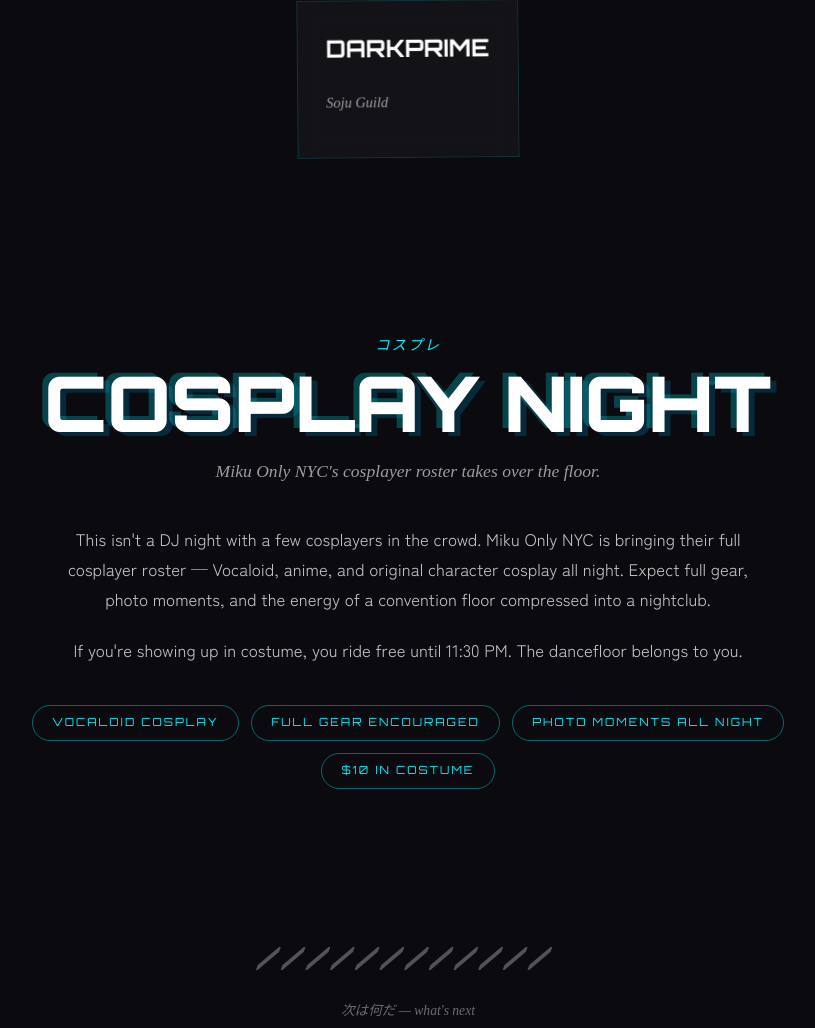
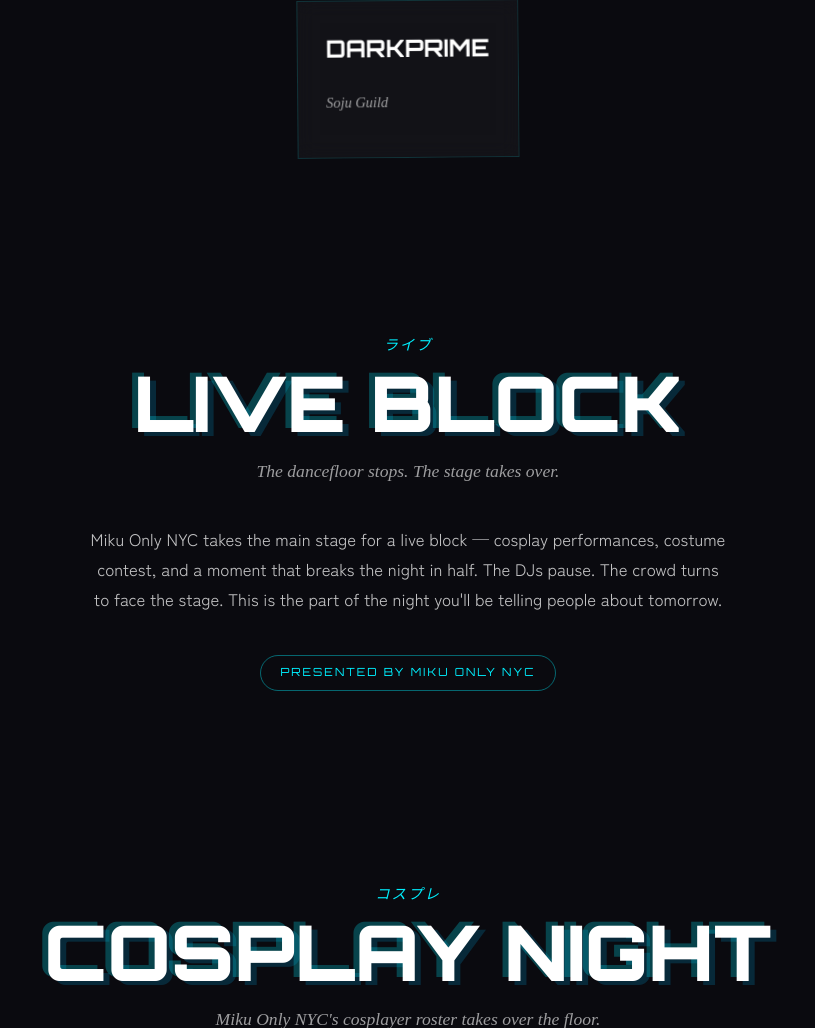
Before and after one commit to SynapticCode/moonlightotakunights, a PHP site: page /sandbox/index.html in a window 1280 px wide. Shown: the part 1613-2641 px from the top of the page, without its empty margins (232-1047 px from the left). Run offline with PHP 8.4, Linux system fonts and the light colour scheme; some libraries are stand-ins or nearby versions.

Commit message:
Sandbox: add live block section between lineup and cosplay
Made-with: Cursor

```diff
--- a/sandbox/index.html
+++ b/sandbox/index.html
@@ -129,6 +129,22 @@
             </div>
         </section>
 
+        <section class="live-block">
+            <div class="live-block-inner">
+                <p class="live-block-jp-label">ライブ</p>
+                <h2 class="live-block-title">
+                    <span class="chromatic-title" data-text="LIVE BLOCK">LIVE BLOCK</span>
+                </h2>
+                <p class="live-block-sub">The dancefloor stops. The stage takes over.</p>
+                <div class="live-block-body">
+                    <p>Miku Only NYC takes the main stage for a live block — cosplay performances, costume contest, and a moment that breaks the night in half. The DJs pause. The crowd turns to face the stage. This is the part of the night you'll be telling people about tomorrow.</p>
+                </div>
+                <div class="live-block-badge-wrap">
+                    <span class="live-block-badge">PRESENTED BY MIKU ONLY NYC</span>
+                </div>
+            </div>
+        </section>
+
         <section class="cosplay-block">
             <div class="cosplay-block-inner">
                 <p class="cosplay-jp-label">コスプレ</p>
--- a/sandbox/sandbox.css
+++ b/sandbox/sandbox.css
@@ -433,6 +433,80 @@
     margin-top: 0.5rem;
 }
 
+/* Live block hype section */
+.sandbox .live-block {
+    width: 100%;
+    background: var(--sb-bg);
+    padding: 6rem 2rem;
+    text-align: center;
+}
+
+.sandbox .live-block-inner {
+    max-width: 800px;
+    margin: 0 auto;
+}
+
+.sandbox .live-block-jp-label {
+    font-family: 'Noto Serif JP', serif;
+    font-size: 0.9rem;
+    font-style: italic;
+    color: var(--sb-cyan-primary);
+    letter-spacing: 2px;
+    margin: 0;
+}
+
+.sandbox .live-block-title {
+    font-family: 'Orbitron', sans-serif;
+    font-weight: 900;
+    font-size: clamp(2.5rem, 6vw, 5rem);
+    text-transform: uppercase;
+    color: #fff;
+    line-height: 1;
+    margin: 0;
+    margin-top: 0.5rem;
+}
+
+.sandbox .live-block-sub {
+    font-family: 'Noto Serif JP', serif;
+    font-size: 1.1rem;
+    font-style: italic;
+    color: rgba(255, 255, 255, 0.6);
+    margin: 1rem auto 0;
+    line-height: 1.5;
+}
+
+.sandbox .live-block-body {
+    max-width: 640px;
+    margin: 2.5rem auto 0;
+    font-family: 'Zen Kaku Gothic New', sans-serif;
+    font-size: 1.05rem;
+    line-height: 1.8;
+    color: rgba(255, 255, 255, 0.75);
+    text-align: center;
+}
+
+.sandbox .live-block-body p {
+    margin: 0;
+}
+
+.sandbox .live-block-badge-wrap {
+    display: flex;
+    justify-content: center;
+    margin-top: 2.5rem;
+}
+
+.sandbox .live-block-badge {
+    padding: 0.5rem 1.2rem;
+    border: 1px solid var(--sb-border-strong);
+    border-radius: 30px;
+    font-family: 'Orbitron', sans-serif;
+    font-size: 0.7rem;
+    letter-spacing: 2px;
+    text-transform: uppercase;
+    color: var(--sb-cyan-primary);
+    background: transparent;
+}
+
 /* Cosplay hype block */
 .sandbox .cosplay-block {
     width: 100%;
@@ -815,6 +889,10 @@
         padding: 4rem 1.5rem;
     }
 
+    .sandbox .live-block {
+        padding: 4rem 1.5rem;
+    }
+
     .sandbox .slash-divider {
         padding: 2.25rem 0;
     }
```
